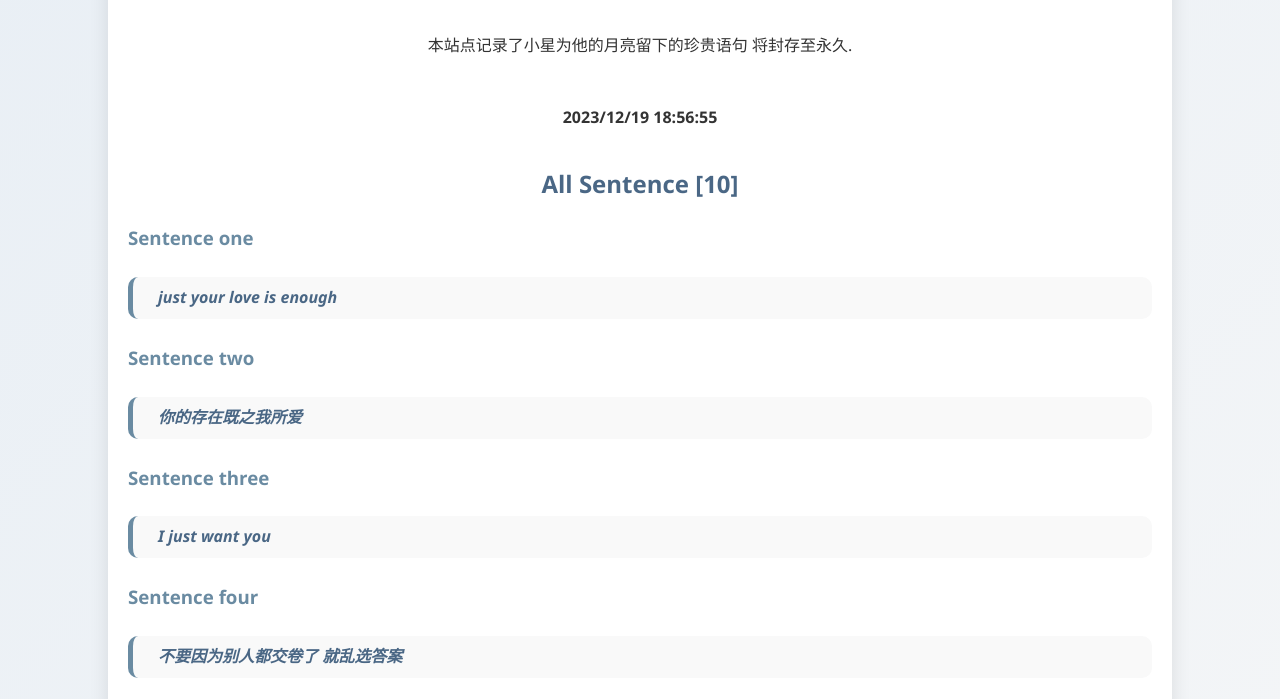
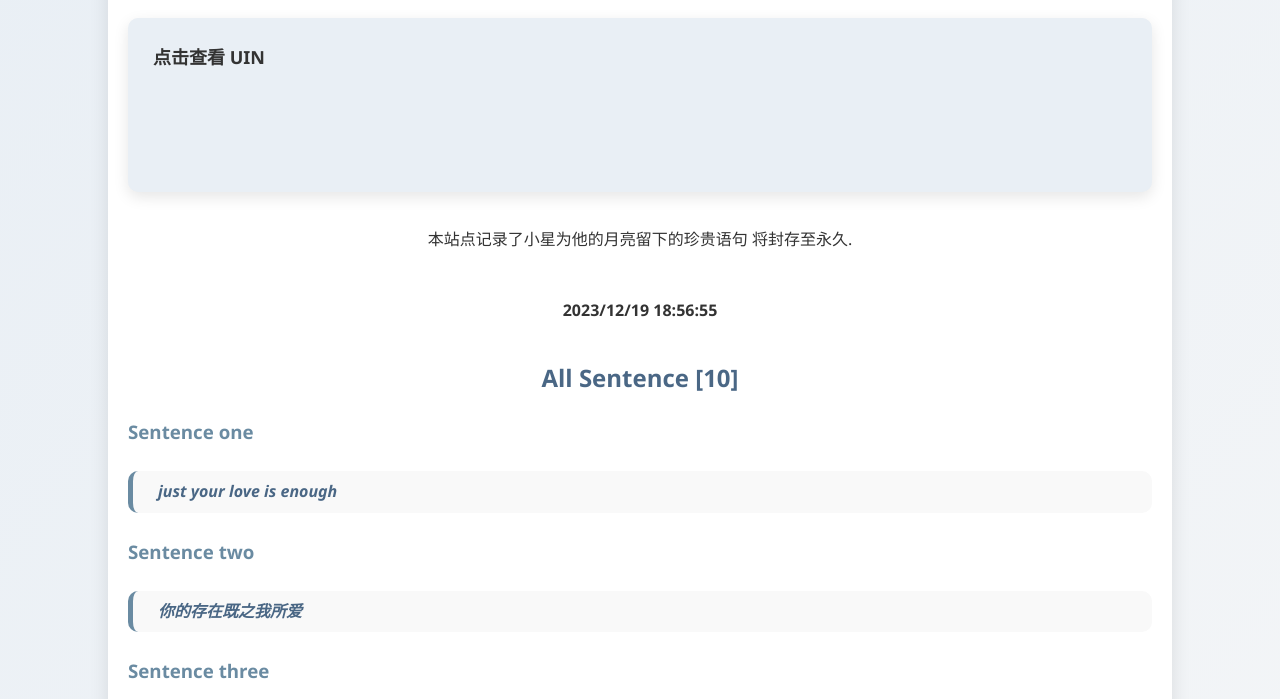
Before and after one commit to doglichang/doglichang.github.io, a plain HTML site: page index1.html in a window 1280 px wide. Shown: the part 96-795 px from the top of the page. Drawn offline with Linux system fonts and the light colour scheme.

Commit message:
Update index1.html

```diff
--- a/index1.html
+++ b/index1.html
@@ -107,6 +107,10 @@
 <body>
     <div class="container">
         <h1>Sentence By Qzone XiaoXing</h1>
+        <div class="author-box">
+        <a href="#" class="view-uin-link" onclick="showUin()">点击查看 UIN</a>
+        <p id="uin" style="visibility:hidden">Uin 3400579591</p>
+    </div>
         <p class="center-text">本站点记录了小星为他的月亮留下的珍贵语句 将封存至永久.</p>
         <p id="current-time" style="text-align:center; font-weight:bold;">Current Time: Loading...</p>
 
```
